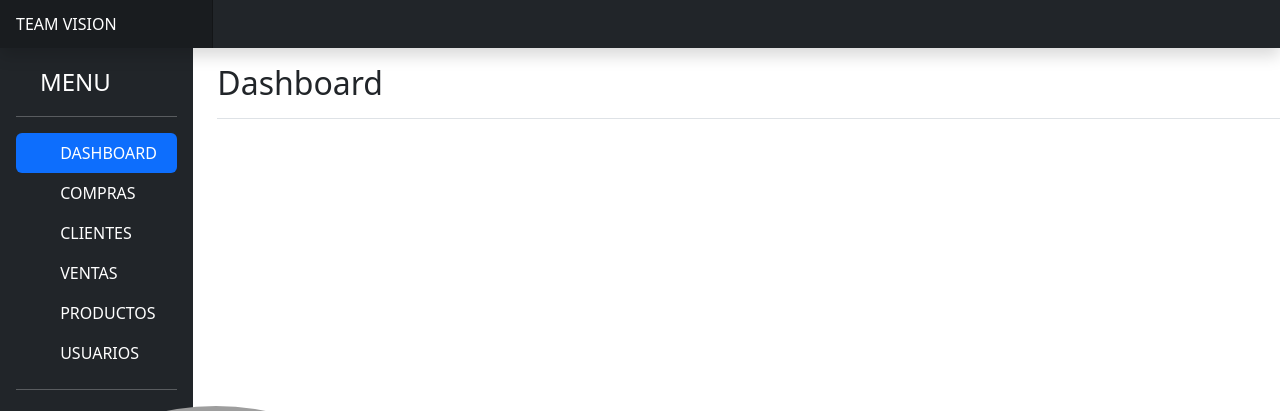
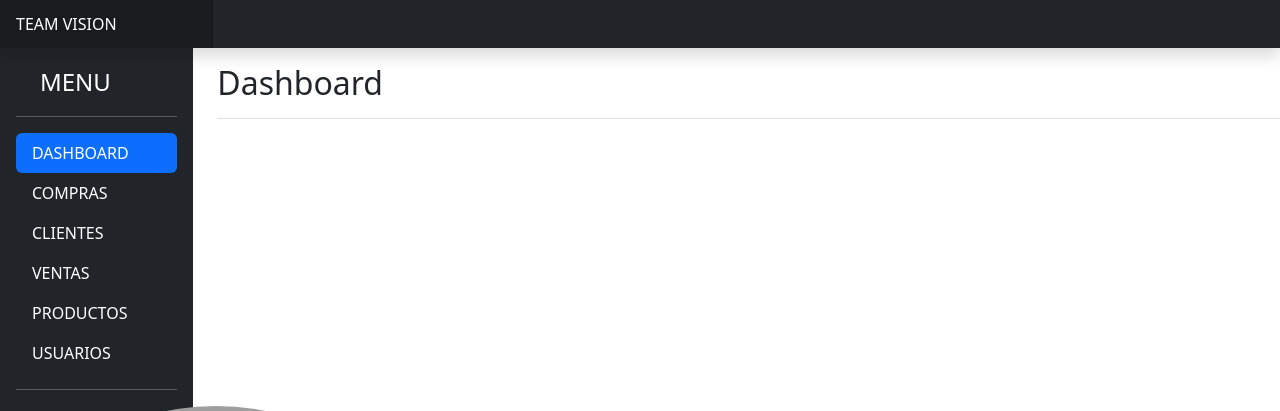
Before and after one commit to juanb19261/mantenimiento, an Angular app: page /dashboard in a window 1280 px wide. Shown: the top 411 px of the page. Built offline with nearby package versions, Linux system fonts and the light colour scheme; grey boxes are pictures that could not be loaded.

Commit message:
servicio consultar usuario back y front listo

```diff
--- a/src/app/estructura/nav/nav.component.html
+++ b/src/app/estructura/nav/nav.component.html
@@ -9,54 +9,36 @@
   <ul class="nav nav-pills flex-column mb-auto">
     <li class="nav-item">
       <a  [routerLink]="['/dashboard']" class="nav-link active" aria-current="page">
-        <svg class="bi pe-none me-2" width="16" height="16">
-          <use xlink:href="#home" />
-        </svg>
         DASHBOARD
       </a>
     </li>
 
     <li>
       <a  [routerLink]="['/compras']" class="nav-link text-white">
-        <svg class="bi pe-none me-2" width="16" height="16">
-          <use xlink:href="#speedometer2" />
-        </svg>
         COMPRAS
       </a>
     </li>
 
      <li>
       <a  [routerLink]="['/clientes']" class="nav-link text-white">
-        <svg class="bi pe-none me-2" width="16" height="16">
-          <use xlink:href="#speedometer2" />
-        </svg>
         CLIENTES
       </a>
     </li>
 
     <li>
       <a [routerLink]="['/ventas']" class="nav-link text-white">
-        <svg class="bi pe-none me-2" width="16" height="16">
-          <use xlink:href="#table" />
-        </svg>
         VENTAS
       </a>
     </li>
 
     <li>
       <a  [routerLink]="['/productos']" class="nav-link text-white">
-        <svg class="bi pe-none me-2" width="16" height="16">
-          <use xlink:href="#grid" />
-        </svg>
         PRODUCTOS
       </a>
     </li>
 
     <li>
       <a  [routerLink]="['/usuarios']" class="nav-link text-white">
-        <svg class="bi pe-none me-2" width="16" height="16">
-          <use xlink:href="#people-circle" />
-        </svg>
         USUARIOS
       </a>
     </li>
--- a/src/app/modulos/principal.component.html
+++ b/src/app/modulos/principal.component.html
@@ -1,6 +1,6 @@
 <app-header></app-header>
 
 <div class="row">
-    <div class="col-2"><app-nav></app-nav></div>
-    <div class="col-10"><router-outlet></router-outlet></div>
+    <div class="col-lg-2"><app-nav></app-nav></div>
+    <div class="col-lg-10"><router-outlet></router-outlet></div>
 </div>
--- a/src/app/modulos/usuarios/usuarios.component.html
+++ b/src/app/modulos/usuarios/usuarios.component.html
@@ -1,24 +1,21 @@
+<hr>
 <h1 class="text-left">USUARIOS</h1>
 
 <button class=" btn btn-primary" (click)="mostrar(1)">insertar usuarios</button><br><br>
 
 <div id="formulario" *ngIf="verf==true">
     <div class="row">
-
         <div class="col-lg-6">
             <input type="text" id="Nombre" class="form-control">
         </div>
-
         <div class="col-lg-6">
             <input type="email" id="usuario" class="form-control">
         </div>
     </div>
-
     <div class="row">
         <div class="col-lg-6">
             <input type="password" id="clave" class="form-control">
         </div>
-
         <div class="col-lg-6">
             <select id="tipo" class="form-control form-select">
                 <option value="Administrador" label="Administrador" Administrador></option>
@@ -26,7 +23,6 @@
             </select>
         </div>
     </div>
-
     <div class="row">
         <div class="col-lg-3"></div>
         <div class="col-lg-3">
@@ -36,29 +32,27 @@
             <button class="btn btn-secondary" (click)="mostrar(0)">Cancelar</button>
         </div>
         <div class="col-lg-3"></div>
-
     </div>
 </div><br>
-
-
+<hr>
 <div class="table-responsive">
-    <table class="table table-success table-striped" border="1">
+    <table class="table table-striped">
+        <thead>
             <tr>
                 <th>Nombre</th>
                 <th>Cedula</th>
                 <th>Celular</th>
                 <th>Acciones</th>
             </tr>
-
-        <tr>
-            <td></td>
-            <td></td>
-            <td></td>
-            <td>
-                Editar
-                -
-                Eliminar
-            </td>
+        </thead>
+        <tbody>
+            <!-- mostras usuarios -->
+            <tr *ngFor="let item of usuario">
+                <td>{{item.Nombre}}</td>
+                <td>{{item.Cedula}}</td>
+                <td>{{item.Celular}}</td>
+                <td>Editar-Eliminar</td>
             </tr>
+        </tbody>
     </table>
 </div>
--- a/src/app/modulos/usuarios/usuarios.component.ts
+++ b/src/app/modulos/usuarios/usuarios.component.ts
@@ -11,11 +11,12 @@ export class Usuarioscomponent implements OnInit {
   //variables globales
 
   verf= false;
+  usuario : any;
 
   constructor(private suser: UsuariosService) { }
 
   ngOnInit(): void {
-
+    this.consulta();
   }
   //mostrar formulario
   mostrar(dato: any) {
@@ -29,4 +30,11 @@ export class Usuarioscomponent implements OnInit {
     }
   }
 
+  consulta(){
+    this.suser.consultar().subscribe((result:any)=> {
+      this.usuario = result;
+      console.log(this.usuario);
+    })
+  }
+
 }
--- a/src/app/servicios/usuarios.service.ts
+++ b/src/app/servicios/usuarios.service.ts
@@ -6,24 +6,24 @@ import { Injectable } from '@angular/core';
 })
 export class UsuariosService {
 
-  url = 'http://localhost/juan/src/app/usuarios/';
+  url = 'http://localhost/juan/src/app/php/usuarios/';
 
   constructor(private http: HttpClient) { }
 
   consultar() {
-    return this.http.get('${this.url}consulta.php');
+    return this.http.get(`${this.url}consulta.php`);
   }
 
   insertar(articulo: any) {
-    return this.http.post('${this.url}insert.php', JSON.stringify(articulo));
+    return this.http.post(`${this.url}insert.php`, JSON.stringify(articulo));
   }
 
   eliminar(id: number) {
-    return this.http.get('${this.url}eliminar.php?id=${id}');
+    return this.http.get(`${this.url}eliminar.php?id=${id}`);
   }
 
   editar(datos: any) {
-    return this.http.post('${this.url}editar.php', JSON.stringify(datos));
+    return this.http.post(`${this.url}editar.php`, JSON.stringify(datos));
   }
 
 }
```
Also changed, not shown: 1 other file (tests, documents, lock files or other folders). Lines whose indentation alone changed are shown as unchanged.
